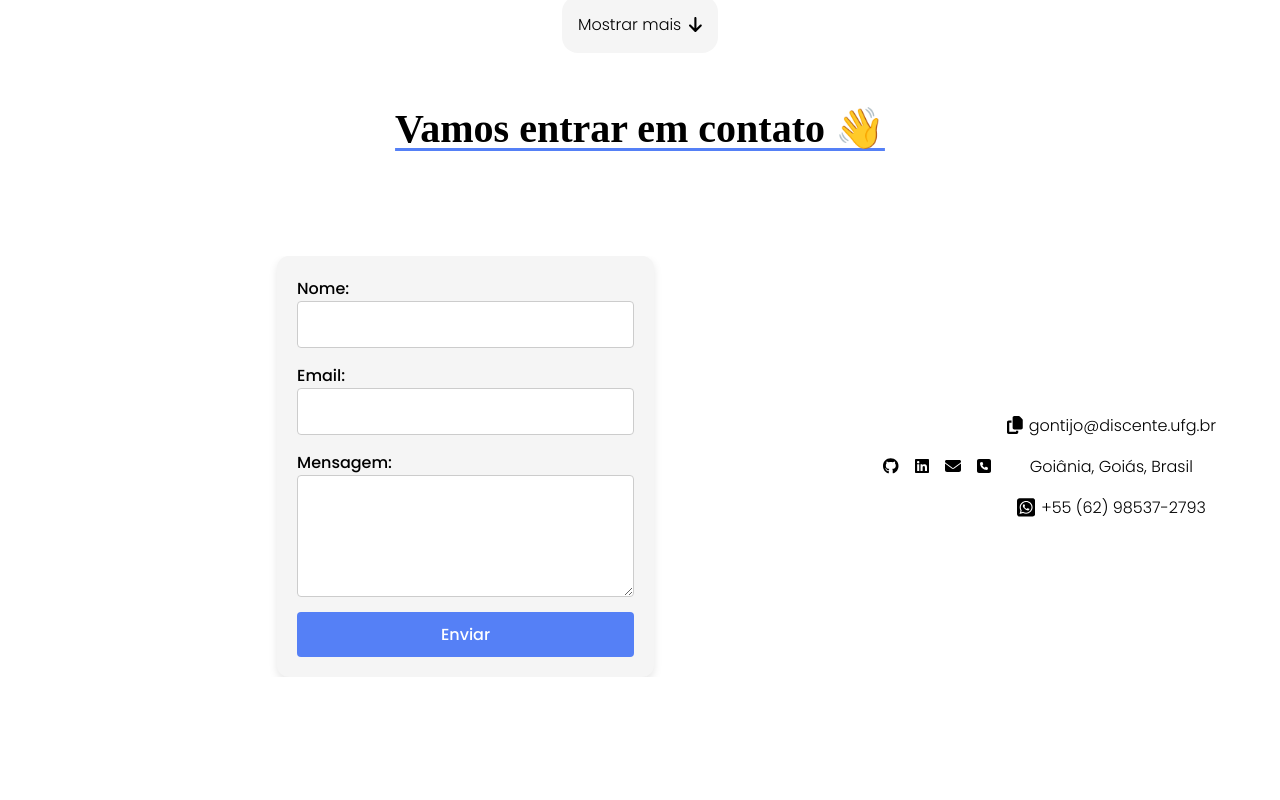
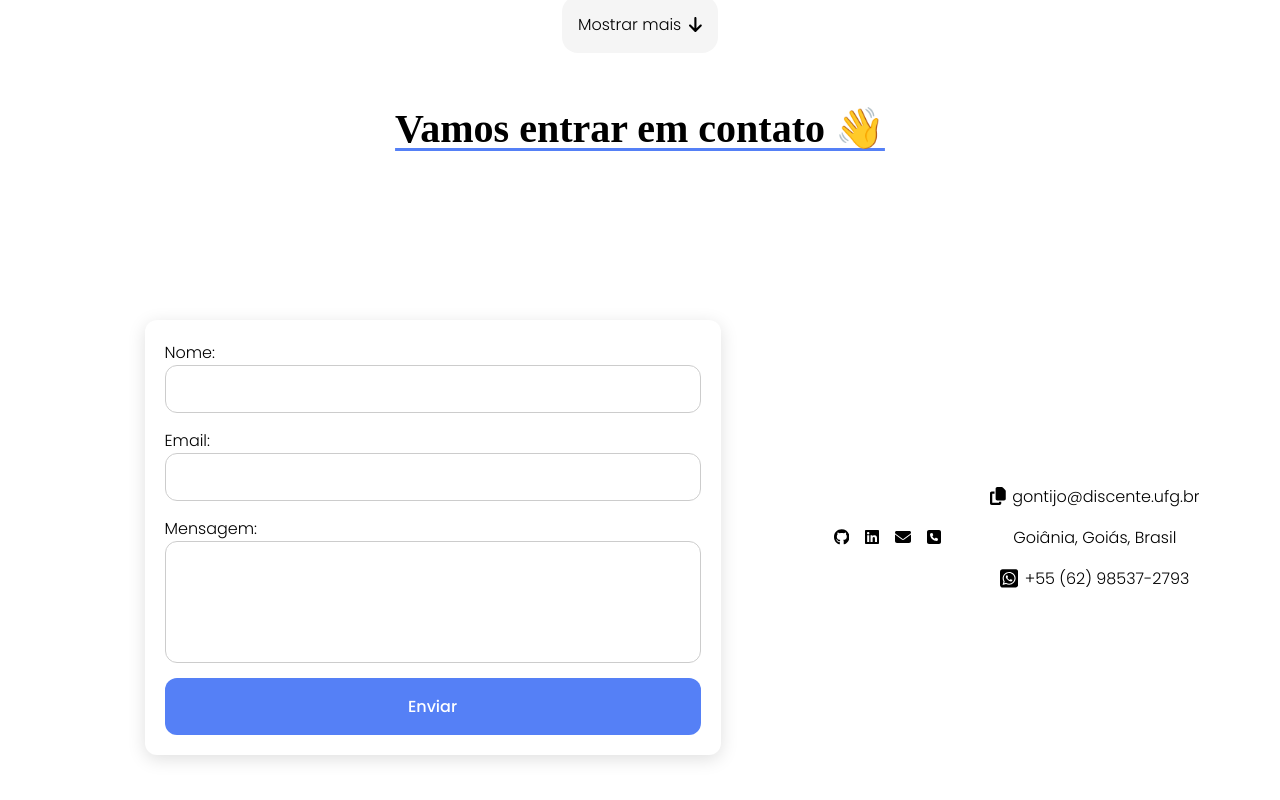
Before and after one commit to Luucasgontijo/portfolio, a React (Create React App) app: page / in a window 1280 px wide. Shown: the part 2544-3344 px from the top of the page. Before the commit the page ends 3277 px from the top, so only its background shows below. Built offline with nearby package versions, Linux system fonts and the light colour scheme; a web font is replaced by a local one.

Commit message:
contact form adjusts

```diff
--- a/src/components/Contact/Contact.css
+++ b/src/components/Contact/Contact.css
@@ -1,40 +1,61 @@
+label, input{
+    font-weight: var(--font-superthin);
+}
+
+
 .contact-form {
     display: flex;
     flex-direction: column;
-    max-width: 600px;
+    width: 45vw;
     margin: 0 auto;
     padding: 20px;
-    background-color: whitesmoke;
+    background-color: var(--header-color);
     border-radius: 12px;
-    box-shadow: 0 4px 8px rgba(0, 0, 0, 0.1);
+    box-shadow: 0 4px 18px rgba(0, 0, 0, 0.13);
+    margin: var(--mb-4) var(--mb-4);
 }
 
 .contact-form input,
 .contact-form textarea {
+    height: 100%;
     width: 100%;
     padding: 10px;
     margin-bottom: 15px;
     border: 1px solid #ccc;
-    border-radius: 4px;
-    font-size: 16px;
+    border-radius: 12px;
+
+    resize: none;
+}
+
+.contact-form input{
+    height: 3rem;
+
 }
 
 .contact-form input:focus,
 .contact-form textarea:focus {
-    border-color: #007bff;
+    border-color: var(--first-color);
     outline: none;
 }
 
 .contact-form button {
-    padding: 10px 20px;
+    padding: var(--mb-1) 0px;
     background-color: var(--first-color);
-    color: #fff;
+    color: var(--header-color);
     border: none;
-    border-radius: 4px;
+    border-radius: 12px;
     font-size: 16px;
     cursor: pointer;
 }
 
 .contact-form button:hover {
-    background-color: #0056b3;
+    opacity: 0.4;
+    transition: all 0.3s;
 }
+
+.name-email-div{
+    width: 100%;
+    display: flex;
+    justify-content: space-between;
+
+}
```
